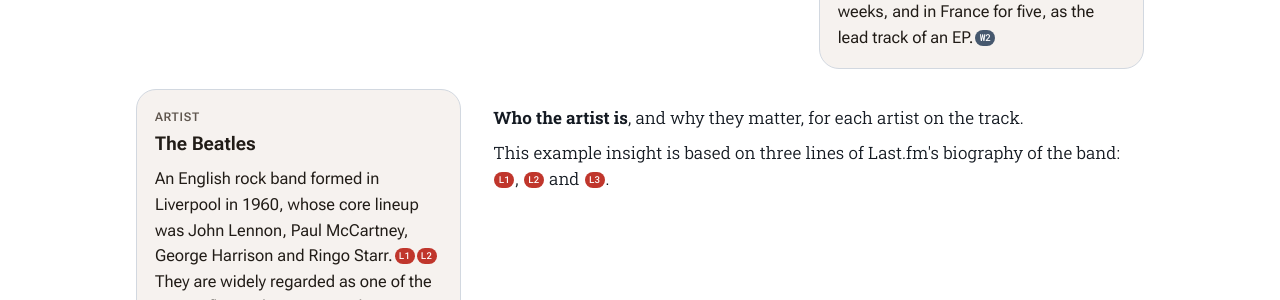
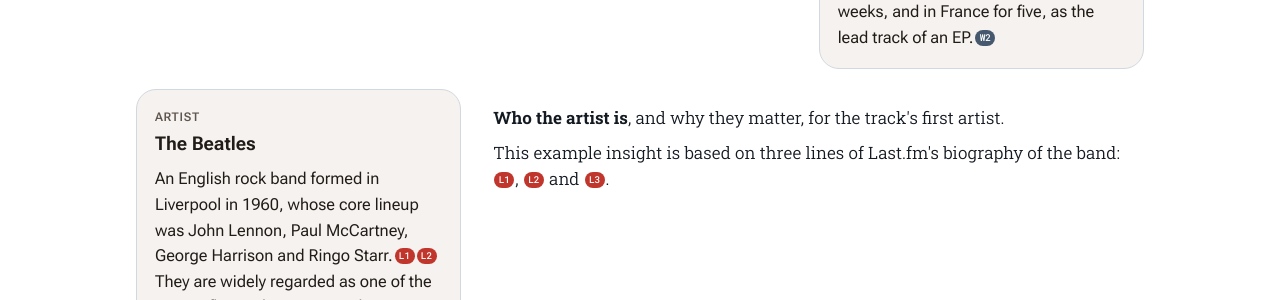
Before and after one commit to wkusnierczyk/sleevesight, a Jekyll site: the page built from index.html, in a window 1280 px wide and 900 px high, scrolled down 1876 px. Shown: the part 154-454 px from the top of the window. Built offline with Jekyll 4.4.1, drawn with Linux system fonts in a browser that asks for light colours; part of the change alters nothing that is shown.

Commit message:
[DOCS] Product page: the slideshow's hidden screens, holds and announcements; one artist's insight
From Codex's review of 47a14298:
- A screen turned away is `aria-hidden="true"`, not an empty `aria-hidden`, which screen readers
  take as not hidden.
- The pointer over it and the keyboard's focus in it hold the slideshow separately, so moving the
  pointer away no longer restarts it while focus is still in it.
- A screen picked by hand, with a dot or the arrow keys, is announced in a status line (`.said`);
  the turning by itself is not, and the screens' own live region is gone.
- The artist example says the insight is for the track's first artist, as the app writes it
  (`ItemInsights`), not for each artist on the track.

Co-Authored-By: Claude Opus 5.5 <noreply@anthropic.com>

```diff
--- a/index.html
+++ b/index.html
@@ -266,7 +266,7 @@ a.ch:focus-visible{outline:3px solid var(--accent);outline-offset:2px}
         <div class="screen">
           <div class="statusbar" aria-hidden="true"><span>12:30</span><svg viewBox="0 0 40 12" width="40" height="12"><path d="M1 9.5a8 8 0 0 1 12 0M3.5 7a4.5 4.5 0 0 1 7 0" fill="none" stroke="currentColor" stroke-width="1.6" stroke-linecap="round"/><circle cx="7" cy="10" r="1.2" fill="currentColor"/><rect x="20" y="2.5" width="16" height="8" rx="2" fill="none" stroke="currentColor" stroke-width="1.2"/><rect x="21.8" y="4.3" width="10" height="4.4" rx="1" fill="currentColor"/><rect x="36.6" y="5" width="1.6" height="3" rx=".6" fill="currentColor"/></svg></div>
           <span class="cam" aria-hidden="true"></span>
-          <div class="slides" aria-live="off">
+          <div class="slides">
           <div class="slide on" role="group" aria-roledescription="slide" aria-label="1 of 5: Home"><img src="assets/screenshots/home-playing.webp" width="540" height="1122" alt="Home: the playing track with its cover, and the Dates, Genres and Lyrics buttons."></div>
           <div class="slide" role="group" aria-roledescription="slide" aria-label="2 of 5: Key insight" aria-hidden="true"><img src="assets/screenshots/key-insights.webp" width="540" height="1122" alt="Key insight: a few lines on why the track is worth knowing, each fact cited."></div>
           <div class="slide" role="group" aria-roledescription="slide" aria-label="3 of 5: Genres" aria-hidden="true"><img src="assets/screenshots/genres-ai-genre.webp" width="540" height="1122" alt="Genres: the track's genres, and why it has each one."></div>
@@ -275,6 +275,7 @@ a.ch:focus-visible{outline:3px solid var(--accent);outline-offset:2px}
           </div>
         </div>
       </div>
+      <p class="said vh" role="status"></p>
       <div class="ctl">
         <button type="button" class="pp" aria-label="Pause the slideshow"><svg viewBox="0 0 16 16" width="16" height="16" aria-hidden="true"><path class="i-pause" d="M4 3h3v10H4zM9 3h3v10H9z"/><path class="i-play" d="M4 2.5v11l9-5.5z"/></svg></button>
         <div class="dots">
@@ -328,7 +329,7 @@ a.ch:focus-visible{outline:3px solid var(--accent);outline-offset:2px}
     </li>
     <li class="ex">
       <h3 class="vh">Artist</h3>
-      <div class="about"><p><b>Who the artist is</b>, and why they matter, for each artist on the track.</p><p>This example insight is based on three lines of Last.fm's biography of the band: <span class="cite L">L1</span>, <span class="cite L">L2</span> and <span class="cite L">L3</span>.</p></div>
+      <div class="about"><p><b>Who the artist is</b>, and why they matter, for the track's first artist.</p><p>This example insight is based on three lines of Last.fm's biography of the band: <span class="cite L">L1</span>, <span class="cite L">L2</span> and <span class="cite L">L3</span>.</p></div>
       <div class="box"><p class="label" aria-hidden="true">Artist</p><p class="what">The Beatles</p><p>An English rock band formed in Liverpool in 1960, whose core lineup was John Lennon, Paul McCartney, George Harrison and Ringo Starr.<span class="vh">, source&nbsp;</span><span class="cite L">L1</span><span class="vh">, source&nbsp;</span><span class="cite L">L2</span><span class="vh">.&nbsp;</span> They are widely regarded as one of the most influential acts in popular music, and played a central role in the development of 1960s counterculture.<span class="vh">, source&nbsp;</span><span class="cite L">L3</span><span class="vh">.&nbsp;</span></p></div>
     </li>
     <li class="ex">
@@ -431,50 +432,49 @@ a.ch:focus-visible{outline:3px solid var(--accent);outline-offset:2px}
 {% include site-header-script.html %}
 <script>
 // The hero's slideshow: a screen every few seconds, the dots to pick one, and a button to pause.
-// It stops while the pointer or the keyboard's focus is on it, and starts paused when the system
-// asks for reduced motion.
+// It stops while the pointer is over it or the keyboard's focus is in it, and starts paused when the
+// system asks for reduced motion. A screen picked by hand (a dot, or the arrow keys) is announced;
+// the turning by itself is not.
 (function () {
   const c = document.querySelector('.carousel');
   if (!c) return;
   const slides = [...c.querySelectorAll('.slide')];
   const dots = [...c.querySelectorAll('.dot')];
   const pp = c.querySelector('.pp');
-  const live = c.querySelector('.slides');
-  let i = 0, timer = null, held = false;
+  const said = c.querySelector('.said');
+  let i = 0, timer = null, hovered = false, focused = false;
   let playing = !matchMedia('(prefers-reduced-motion: reduce)').matches;
   const every = 5000;
 
-  function go(n) {
-    const prev = i;
+  function go(n, byHand) {
     i = (n + slides.length) % slides.length;
     slides.forEach((s, k) => {
       s.classList.toggle('on', k === i);
-      s.classList.toggle('out', k === prev && k !== i);
-      s.toggleAttribute('aria-hidden', k !== i);
+      if (k === i) s.removeAttribute('aria-hidden'); else s.setAttribute('aria-hidden', 'true');
     });
     dots.forEach((d, k) => { if (k === i) d.setAttribute('aria-current', 'true'); else d.removeAttribute('aria-current'); });
+    if (byHand) said.textContent = slides[i].getAttribute('aria-label');
   }
   function arm() {
     clearInterval(timer);
-    timer = playing && !held ? setInterval(() => go(i + 1), every) : null;
+    timer = playing && !hovered && !focused ? setInterval(() => go(i + 1), every) : null;
   }
   function set(p) {
     playing = p;
     c.classList.toggle('paused', !p);
     pp.setAttribute('aria-label', p ? 'Pause the slideshow' : 'Play the slideshow');
-    live.setAttribute('aria-live', p ? 'off' : 'polite');
     arm();
   }
   pp.addEventListener('click', () => set(!playing));
-  dots.forEach((d, k) => d.addEventListener('click', () => { go(k); arm(); }));
+  dots.forEach((d, k) => d.addEventListener('click', () => { go(k, true); arm(); }));
   c.addEventListener('keydown', e => {
-    if (e.key === 'ArrowRight') { go(i + 1); arm(); }
-    if (e.key === 'ArrowLeft') { go(i - 1); arm(); }
+    if (e.key === 'ArrowRight') { go(i + 1, true); arm(); }
+    if (e.key === 'ArrowLeft') { go(i - 1, true); arm(); }
   });
-  c.addEventListener('mouseenter', () => { held = true; arm(); });
-  c.addEventListener('mouseleave', () => { held = false; arm(); });
-  c.addEventListener('focusin', () => { held = true; arm(); });
-  c.addEventListener('focusout', e => { if (!c.contains(e.relatedTarget)) { held = false; arm(); } });
+  c.addEventListener('mouseenter', () => { hovered = true; arm(); });
+  c.addEventListener('mouseleave', () => { hovered = false; arm(); });
+  c.addEventListener('focusin', () => { focused = true; arm(); });
+  c.addEventListener('focusout', e => { if (!c.contains(e.relatedTarget)) { focused = false; arm(); } });
   go(0);
   set(playing);
 })();
```
